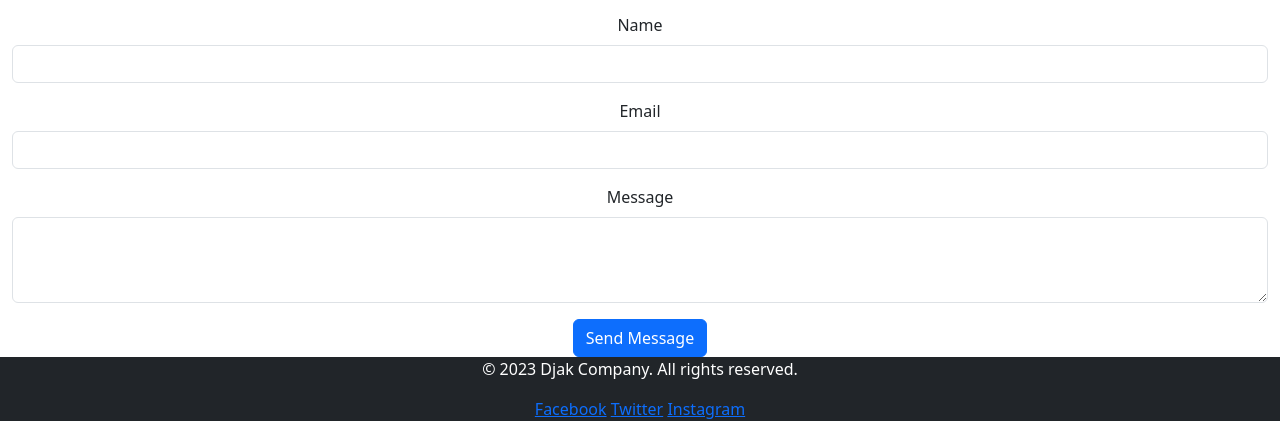
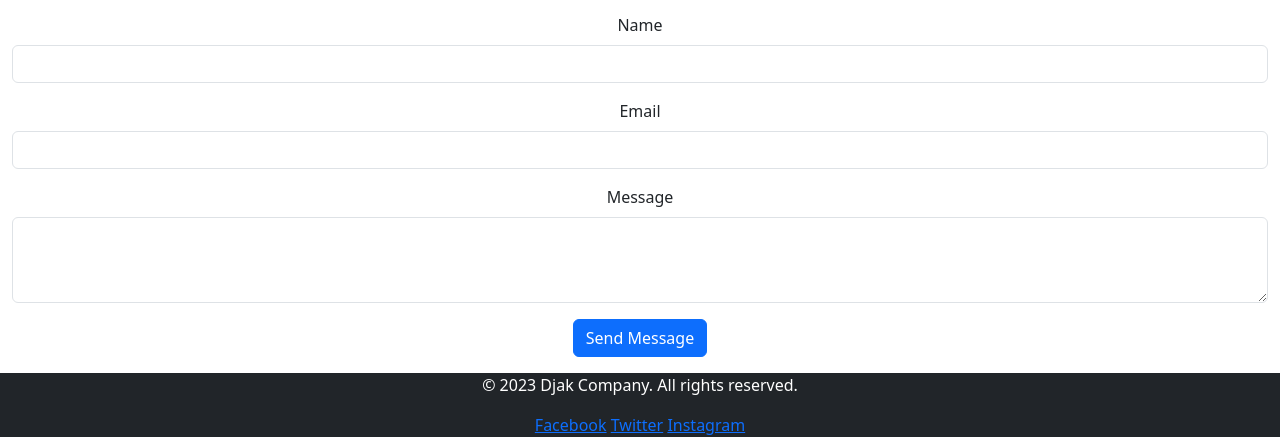
Before and after one commit to Loggingout/Djak-Company-Website, a website built with Vite: page src/index.html in a window 1280 px wide. Shown: the part 522-959 px from the top of the page. Built offline with nearby package versions, Linux system fonts and the light colour scheme.

Commit message:
Changing the top margins for the footer.

```diff
--- a/src/index.html
+++ b/src/index.html
@@ -91,7 +91,7 @@
     <!--End of Contact Section-->
 
     <!--Start of footer with social media links & icons-->
-    <footer class="bg-dark text-white text-center">
+    <footer class="bg-dark text-white text-center mt-3">
         <div class="container-fluid">
             <p>&copy; 2023 Djak Company. All rights reserved.</p>
             <div class="social-media-links">
```
